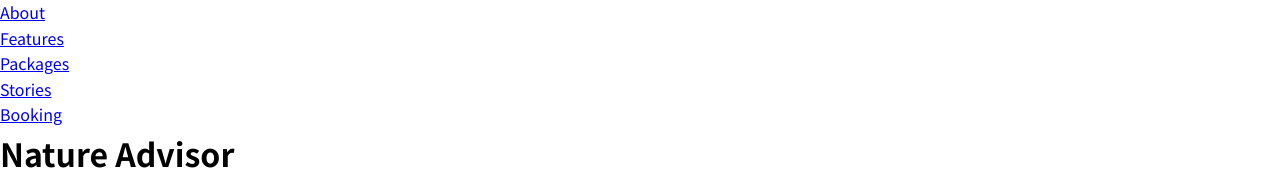
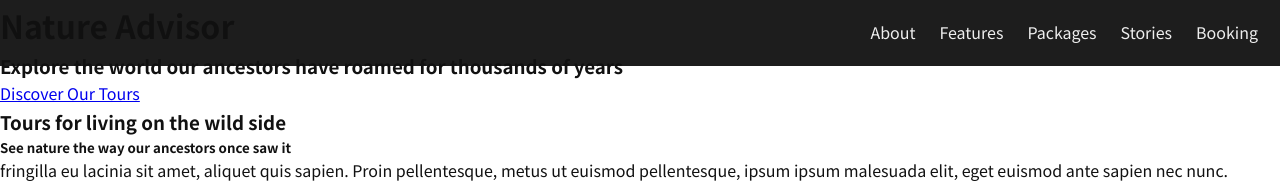
Before and after one commit to kfremgen97/Landing-Page, a website: page src/index.html in a window 1280 px wide. Shown: the top 183 px of the page. Drawn offline with Linux system fonts and the light colour scheme.

Commit message:
feat: Put nav styles

```diff
--- a/src/css/base.css
+++ b/src/css/base.css
@@ -36,6 +36,8 @@ body{
     /*set the font proeprties for the web page*/
     font-family: 'Noto Sans JP', sans-serif;
     font-size: 1.6rem;
+    font-weight: 400;
+    color: var(--text-dark);
     line-height:1.6;
     /*set the min height to 100 the viewport*/
     min-height: 100vh;
--- a/src/css/components.css
+++ b/src/css/components.css
@@ -0,0 +1,55 @@
+/***** Nav ********/
+
+.nav{
+    /*set the nav to expand the entire screen width*/
+    padding: 2rem;
+    width: 100vw;
+    /*set the nav text and background color*/
+    color: var(--text-light);
+    background-color: var(--text-dark);
+    opacity: 95%;
+    /*set the nav to be fixed to the top of the viewport*/
+    position: fixed;
+    top:0;
+    z-index: 1;
+}
+
+/* Navigation list */
+.nav__list{
+    /*remove any list styles*/
+    list-style: none;
+    /*set the display to flex
+    align the items in the cetner
+    justify the content to the end of the flex box*/
+    display: flex;
+    align-items: center;
+    justify-content: flex-end;
+}
+
+/* Every nav item that is not the last child */
+.nav__item:not(:last-child){
+    margin-right:2rem;
+}
+
+/* Nav link states */
+.nav__link,
+.nav__link:link,
+.nav__link:visited{
+    /*set the color to the light text
+    remove any text decoration and add a transparent border
+    transition all properties for .2 seconds*/
+    color: var(--text-light);
+    text-decoration: none;
+    border: .2rem solid transparent;
+    transition: all .2s;
+}
+
+.nav__link:focus{
+    /*change the outline color to fit theme*/
+    outline-color: var(--primary-light);
+}
+
+.nav__link:hover{
+    /* add the border bottom color*/
+    border-bottom-color: var(--primary);
+}
--- a/src/css/style.css
+++ b/src/css/style.css
@@ -1,3 +1,5 @@
 /***** Imports *****/
 
-@import url('./base.css');
+@import url('base.css');
+@import url('landing-page.css');
+@import url('components.css');
```
Also changed, not shown: src/index.html (+1 -0 lines).
